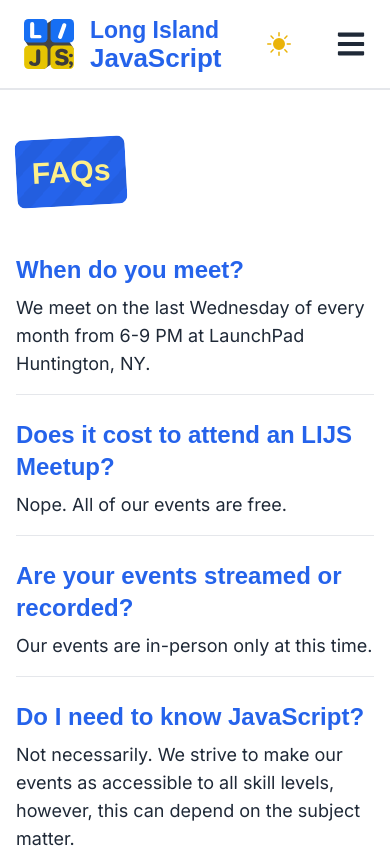
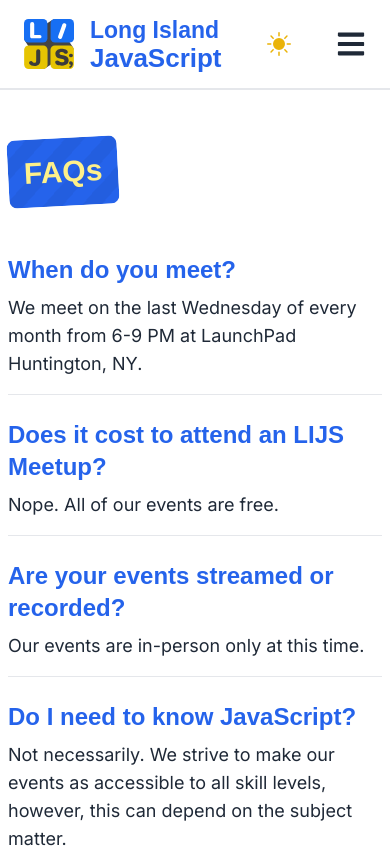
Before and after one commit to longislandjavascript/www.lijs.org, a Next.js app: page /faq in a window 390 px wide. Shown: the top 848 px of the page. Built offline with nearby package versions, Linux system fonts and the light colour scheme; a web font is replaced by a local one.

Commit message:
fix: style issues

```diff
--- a/src/app/about/page.tsx
+++ b/src/app/about/page.tsx
@@ -31,7 +31,8 @@ export default async function AboutUsPage() {
           {group.members} JavaScript Developers
         </span>{" "}
         in the Long Island, NY area. We meet on the last Wednesday of each month
-        , where we discuss a range of topics around the JavaScript ecosystem.
+        to discuss and learn about a range of topics around the JavaScript
+        ecosystem.
       </p>
 
       <Reviews />
--- a/src/app/layout.tsx
+++ b/src/app/layout.tsx
@@ -38,7 +38,7 @@ export default function RootLayout({ children }: Props) {
             <Sidebar />
 
             <main
-              className={`flex-1 md:ml-80 py-4 px-4 md:px-12 mt-6 max-w-4xl pb-12`}
+              className={`flex-1 md:ml-80 py-4 px-2 md:px-12 mt-6 max-w-4xl pb-12`}
             >
               {children}
             </main>
--- a/src/components/Reviews.tsx
+++ b/src/components/Reviews.tsx
@@ -23,7 +23,7 @@ export const Reviews = () => {
 
   return (
     <Section title="Reviews">
-      <figure className="relative border-l-4 border-yellow-500 pl-4 w-full h-28">
+      <figure className="relative border-l-4 border-yellow-500 pl-4 w-full h-36 md:h-28">
         <ImQuotesLeft className="absolute top-8 flex-shrink-0 text-[80px] text-yellow-500 opacity-20" />
         <div className="animate-fade space-y-6" key={currentIndex}>
           <blockquote>
```
